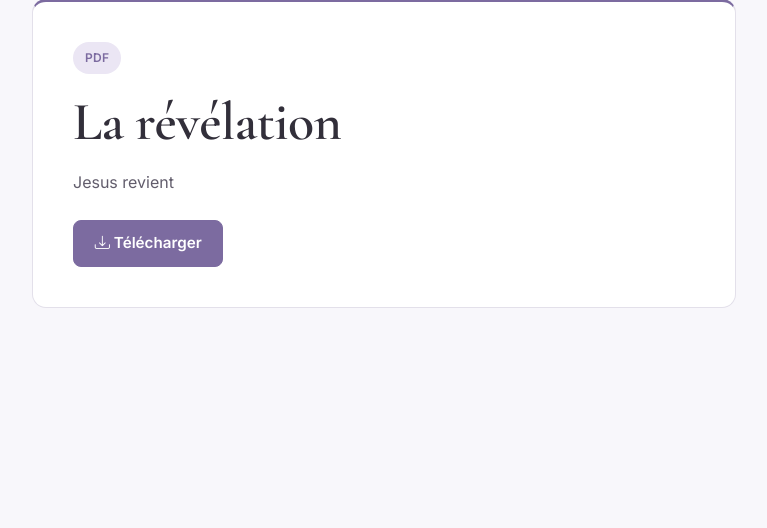
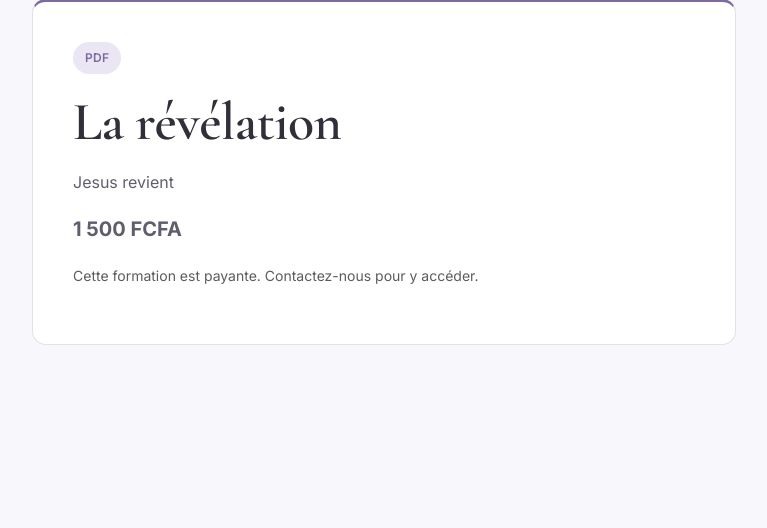
Before and after one commit to NdzessaLandry/EMPD, a Django app: page /formations/2/ in a window 1280 px wide. Shown: the part 141-669 px from the top of the page, without its empty margins (256-1023 px from the left). Run offline with Django 5.2, Linux system fonts and the light colour scheme; data comes from the database, SQL or seed files in the repository; both versions use the stored data as it was after the commit.

Commit message:
Enseignement gratuit et payany

```diff
--- a/formations/models.py
+++ b/formations/models.py
@@ -1,6 +1,6 @@
 from django.db import models
 from django.urls import reverse
-
+from django.core.exceptions import ValidationError
 
 class Categorie(models.Model):
     nom = models.CharField(max_length=100, unique=True)
@@ -23,6 +23,24 @@ class Formation(models.Model):
         VIDEO = "VIDEO", "Vidéo"
         AUDIO = "AUDIO", "Audio"
         PDF = "PDF", "PDF"
+
+    class TypeAcces(models.TextChoices):
+        GRATUIT = "GRATUIT", "Gratuite"
+        PAYANT = "PAYANT", "Payante"
+
+    type_acces = models.CharField(
+        "Accès",
+        max_length=10,
+        choices=TypeAcces.choices,
+        default=TypeAcces.GRATUIT,
+    )
+    prix = models.DecimalField(
+        max_digits=10,
+        decimal_places=0,
+        null=True,
+        blank=True,
+        help_text="Prix en FCFA (obligatoire si la formation est payante).",
+    )
 
     titre = models.CharField(max_length=200)
     description = models.TextField()
@@ -47,3 +65,13 @@ class Formation(models.Model):
 
     def __str__(self):
         return f"{self.titre} ({self.get_type_formation_display()})"
+    @property
+    def est_gratuite(self):
+        return self.type_acces == self.TypeAcces.GRATUIT
+
+    def clean(self):
+        super().clean()
+        if self.type_acces == self.TypeAcces.PAYANT and not self.prix:
+            raise ValidationError({"prix": "Indiquez un prix pour une formation payante."})
+        if self.type_acces == self.TypeAcces.GRATUIT:
+            self.prix = None
--- a/formations/views.py
+++ b/formations/views.py
@@ -1,7 +1,7 @@
 from django.http import FileResponse, Http404
 from django.shortcuts import get_object_or_404, redirect
 from django.views.generic import DetailView, ListView
-
+from django.contrib import messages
 from .models import Formation
 
 
@@ -33,6 +33,9 @@ class FormationDetailView(DetailView):
 def telecharger_formation(request, pk):
     """Téléchargement libre, sans compte ni paiement."""
     formation = get_object_or_404(Formation, pk=pk, active=True)
+    if not formation.est_gratuite:
+        messages.warning(request, "Cette formation est payante : contactez-nous pour y accéder.")
+        return redirect("formations:formation_detail", pk=pk)
     if formation.lien_externe:
         return redirect(formation.lien_externe)
     if formation.fichier:
--- a/publications/views.py
+++ b/publications/views.py
@@ -1,5 +1,5 @@
 from django.views.generic import DetailView, ListView
-
+from django.contrib import messages
 from .models import Publication
 
 
--- a/templates/core/a_propos.html
+++ b/templates/core/a_propos.html
@@ -1,5 +1,6 @@
 {% extends "base.html" %}
 {% load i18n %}
+{% load humanize %}
 
 {% block title %}{% trans "À propos" %} EMPD{% endblock %}
 
--- a/templates/core/accueil.html
+++ b/templates/core/accueil.html
@@ -1,5 +1,6 @@
 {% extends "base.html" %}
 {% load static %}
+{% load humanize %}
 {% load i18n %}
 
 {% block title %}{% trans "Accueil" %}  EMPD{% endblock %}
--- a/templates/formations/detail.html
+++ b/templates/formations/detail.html
@@ -1,5 +1,6 @@
 {% extends "base.html" %}
 {% load i18n %}
+{% load humanize %}
 
 {% block title %}{{ formation.titre }}  EMPD{% endblock %}
 
@@ -25,10 +26,16 @@
 
         <p style="white-space: pre-line;">{{ formation.description }}</p>
 
-        <a href="{% url 'formations:telecharger' formation.pk %}"
-           class="btn btn-empd-primary mt-2">
-            <i class="bi bi-download"></i> {% trans "Télécharger" %}
-        </a>
+        {% if formation.est_gratuite %}
+
+        <i class="bi bi-download"></i> Télécharger gratuitement
+            </a>
+{% else %}
+  <p class="fw-bold fs-5 mt-2 mb-1">{{ formation.prix|intcomma }} FCFA</p>
+  <p class="text-muted small">
+    Cette formation est payante. Contactez-nous pour y accéder.
+  </p>
+{% endif %}
 
     </div>
 
--- a/templates/publications/liste.html
+++ b/templates/publications/liste.html
@@ -1,5 +1,6 @@
 {% extends "base.html" %}
 {% load i18n %}
+{% load humanize %}
 
 {% block title %}{% trans "Publications" %}  EMPD{% endblock %}
 
--- a/templates/publications/publication_detail.html
+++ b/templates/publications/publication_detail.html
@@ -1,5 +1,6 @@
 {% extends "base.html" %}
 {% load i18n %}
+{% load humanize %}
 
 {% block title %}{{ publication.titre }}  EMPD{% endblock %}
 
```
Also changed, not shown: formations/admin.py (+5 -3 lines), static/formations/admin_prix.js (added, +12 -0 lines), templates/formations/liste.html (+11 -6 lines), db.sqlite3, formations/migrations/0002_formation_prix_formation_type_acces.py (added), 2 other files.
